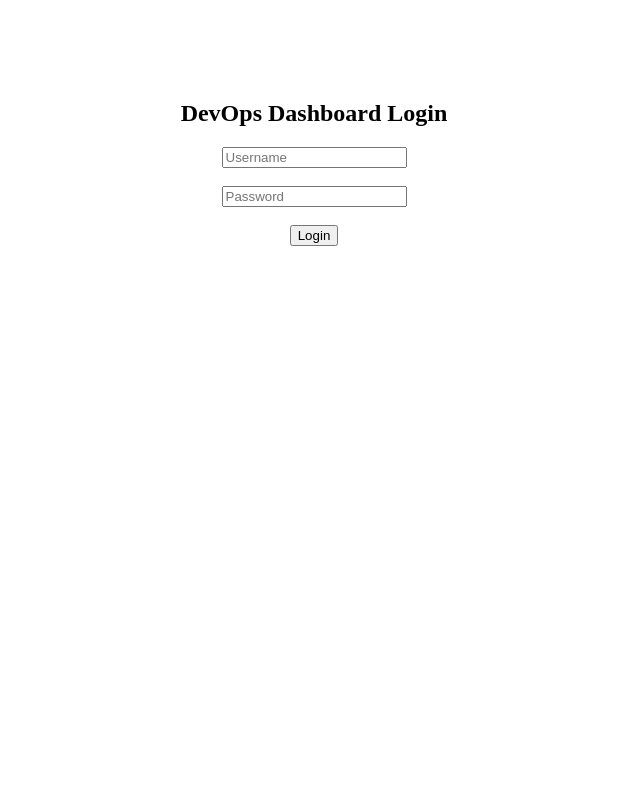
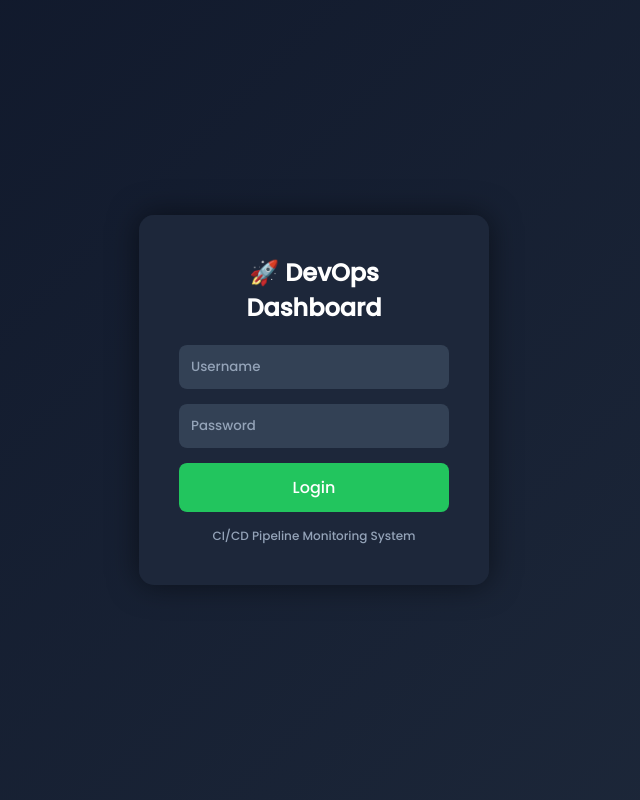
Before and after one commit to AKASH-M0/Sample-Project, a Flask app: page / in a window 1280 px wide. Shown: the whole page, without its empty margins (326-966 px from the left). Run offline with Flask 3, Linux system fonts and the light colour scheme.

Commit message:
Update login.html

```diff
--- a/templates/login.html
+++ b/templates/login.html
@@ -1,14 +1,114 @@
 <!DOCTYPE html>
-<html>
+<html lang="en">
 <head>
-    <title>Login</title>
+    <title>DevOps Dashboard Login</title>
+    <meta name="viewport" content="width=device-width, initial-scale=1.0">
+
+    <!-- Google Font -->
+    <link href="https://fonts.googleapis.com/css2?family=Poppins:wght@300;500&display=swap" rel="stylesheet">
+
+    <style>
+        * {
+            margin: 0;
+            padding: 0;
+            box-sizing: border-box;
+            font-family: 'Poppins', sans-serif;
+        }
+
+        body {
+            height: 100vh;
+            background: linear-gradient(135deg, #0f172a, #1e293b);
+            display: flex;
+            justify-content: center;
+            align-items: center;
+        }
+
+        .login-card {
+            background: rgba(30, 41, 59, 0.9);
+            padding: 40px;
+            border-radius: 15px;
+            width: 350px;
+            text-align: center;
+            box-shadow: 0 0 30px rgba(0,0,0,0.5);
+        }
+
+        .login-card h2 {
+            margin-bottom: 20px;
+            color: #ffffff;
+        }
+
+        .input-box {
+            margin: 15px 0;
+        }
+
+        .input-box input {
+            width: 100%;
+            padding: 12px;
+            border: none;
+            outline: none;
+            border-radius: 8px;
+            background: #334155;
+            color: white;
+        }
+
+        .input-box input::placeholder {
+            color: #94a3b8;
+        }
+
+        .btn {
+            width: 100%;
+            padding: 12px;
+            background: #22c55e;
+            border: none;
+            border-radius: 8px;
+            color: white;
+            font-size: 16px;
+            cursor: pointer;
+            transition: 0.3s;
+        }
+
+        .btn:hover {
+            background: #16a34a;
+        }
+
+        .error {
+            color: #ef4444;
+            margin-bottom: 10px;
+        }
+
+        .footer {
+            margin-top: 15px;
+            font-size: 12px;
+            color: #94a3b8;
+        }
+    </style>
 </head>
-<body style="text-align:center; margin-top:100px;">
-    <h2>DevOps Dashboard Login</h2>
+
+<body>
+
+<div class="login-card">
+    <h2>🚀 DevOps Dashboard</h2>
+
+    {% if error %}
+        <div class="error">{{ error }}</div>
+    {% endif %}
+
     <form method="POST">
-        <input name="username" placeholder="Username"><br><br>
-        <input name="password" type="password" placeholder="Password"><br><br>
-        <button type="submit">Login</button>
+        <div class="input-box">
+            <input type="text" name="username" placeholder="Username" required>
+        </div>
+
+        <div class="input-box">
+            <input type="password" name="password" placeholder="Password" required>
+        </div>
+
+        <button class="btn" type="submit">Login</button>
     </form>
+
+    <div class="footer">
+        CI/CD Pipeline Monitoring System
+    </div>
+</div>
+
 </body>
 </html>
```
